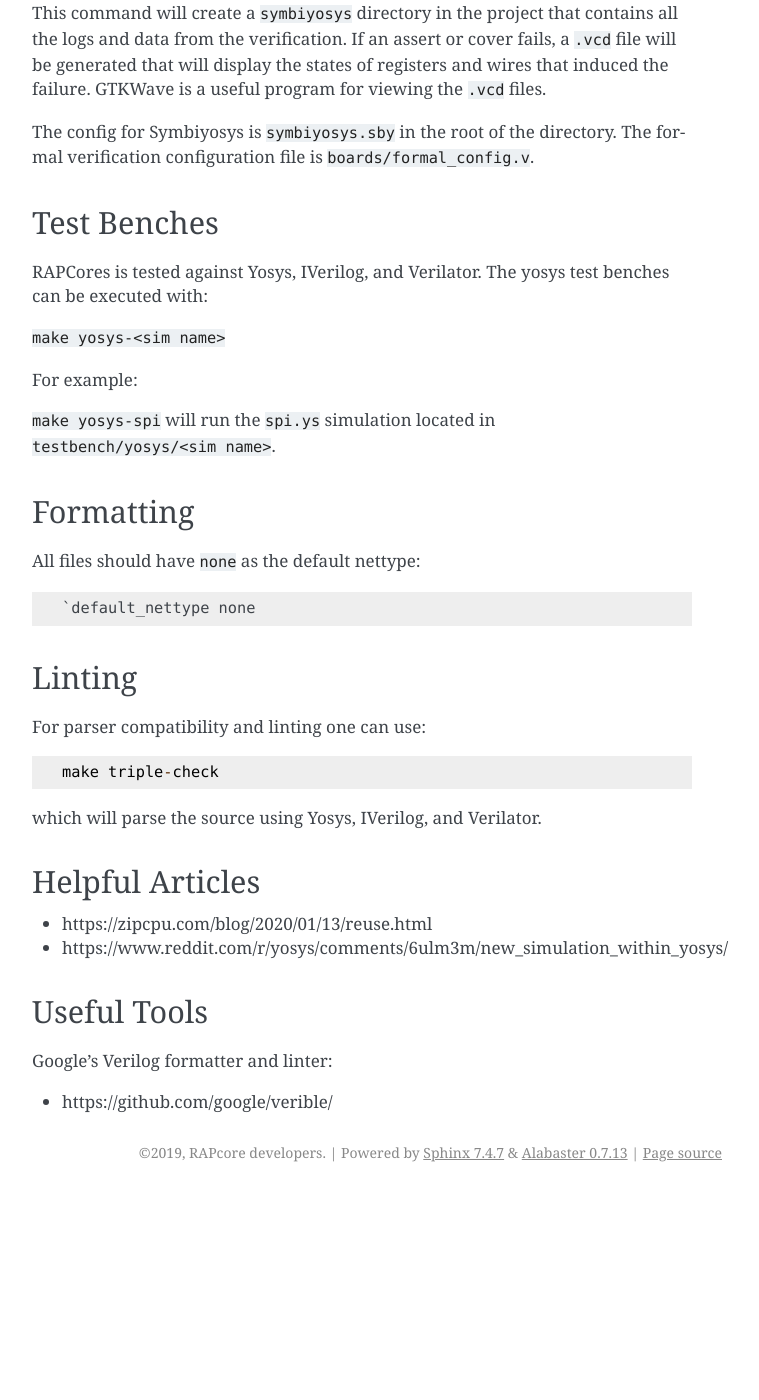
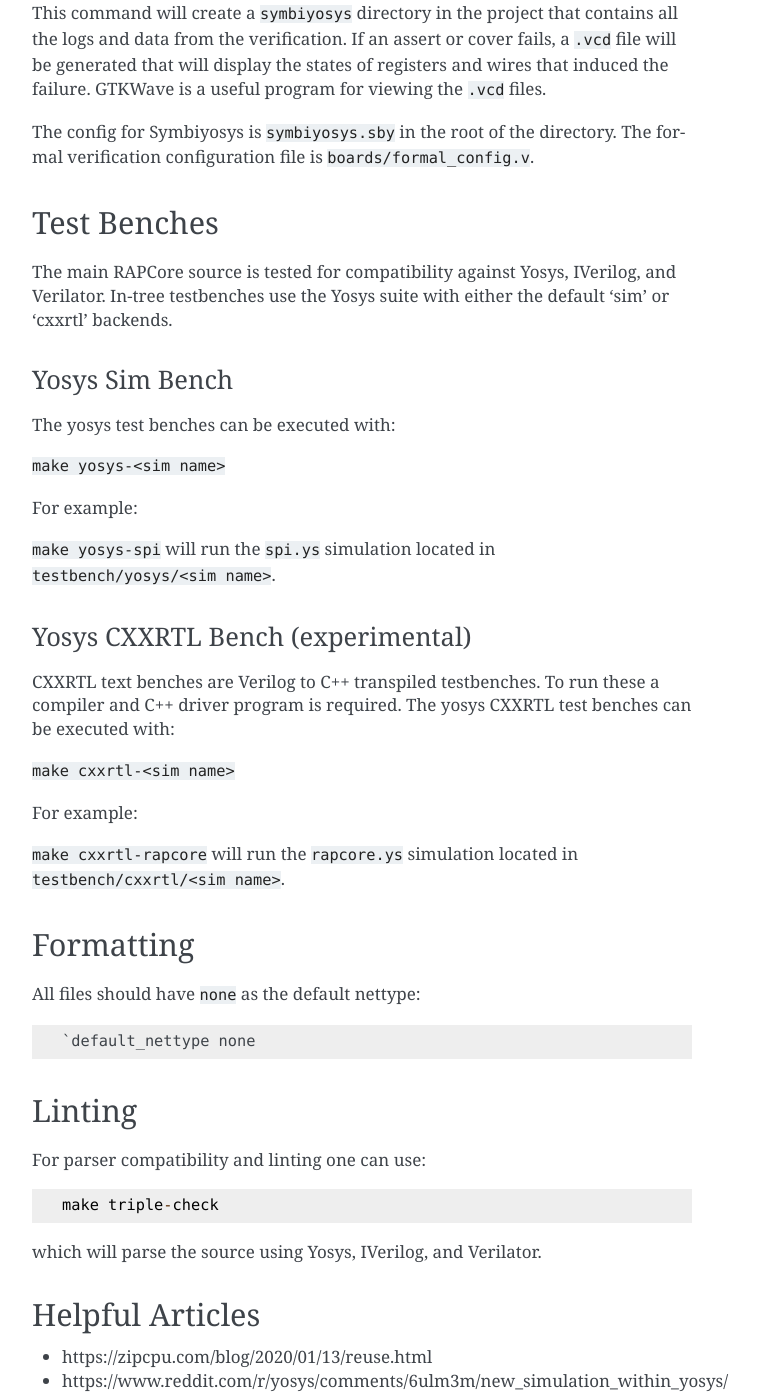
Before and after one commit to RAPcores/rapcores, a Sphinx documentation site: the page built from docs/dev.md, in a window 1280 px wide and 1400 px high, scrolled down 2014 px. Shown: the whole window, without its empty margins (388-1147 px from the left). Built offline with Sphinx 7.4.7, drawn with Linux system fonts in a browser that asks for light colours; before the commit the page ends 3206 px from its top, so only the background shows below that; some of the changed text lies outside the part shown.

Commit message:
[docs] mention cxxrtl

```diff
--- a/docs/dev.md
+++ b/docs/dev.md
@@ -86,7 +86,11 @@
 
 ## Test Benches
 
-RAPCores is tested against Yosys, IVerilog, and Verilator.
+The main RAPCore source is tested for compatibility against Yosys, IVerilog, and Verilator.
+In-tree testbenches use the Yosys suite with either the default 'sim' or 'cxxrtl' backends.
+
+### Yosys Sim Bench
+
 The yosys test benches can be executed with:
 
 `make yosys-<sim name>`
@@ -95,6 +99,17 @@
 
 `make yosys-spi` will run the `spi.ys` simulation located in `testbench/yosys/<sim name>`.
 
+### Yosys CXXRTL Bench (experimental)
+
+CXXRTL text benches are Verilog to C++ transpiled testbenches. To run these a compiler and C++ driver
+program is required.
+The yosys CXXRTL test benches can be executed with:
+
+`make cxxrtl-<sim name>`
+
+For example:
+
+`make cxxrtl-rapcore` will run the `rapcore.ys` simulation located in `testbench/cxxrtl/<sim name>`.
 
 ## Formatting
 
```
